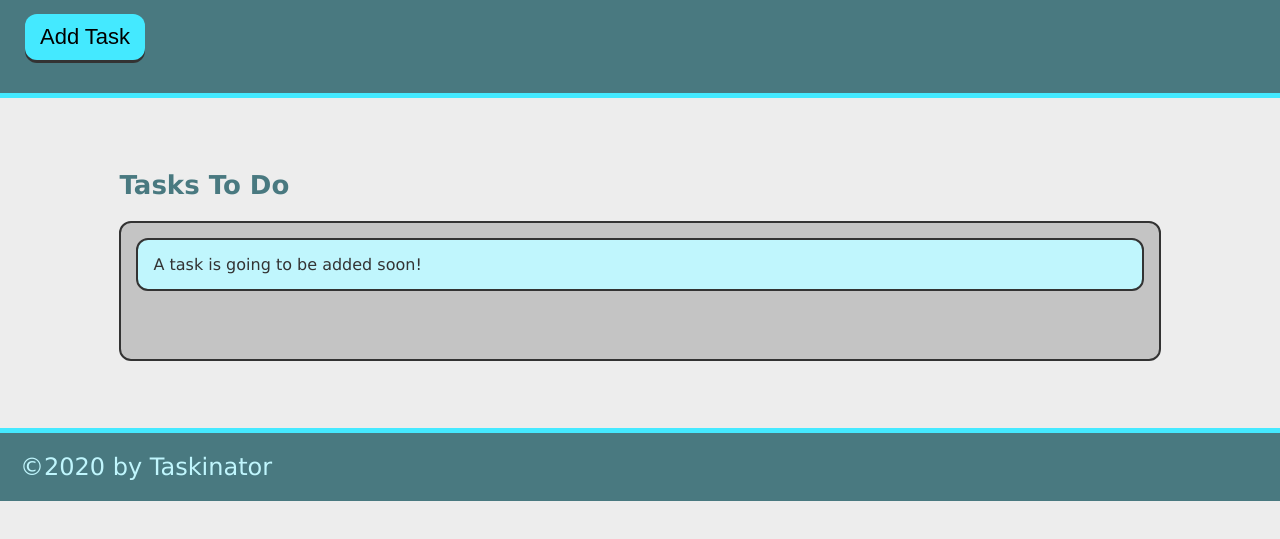
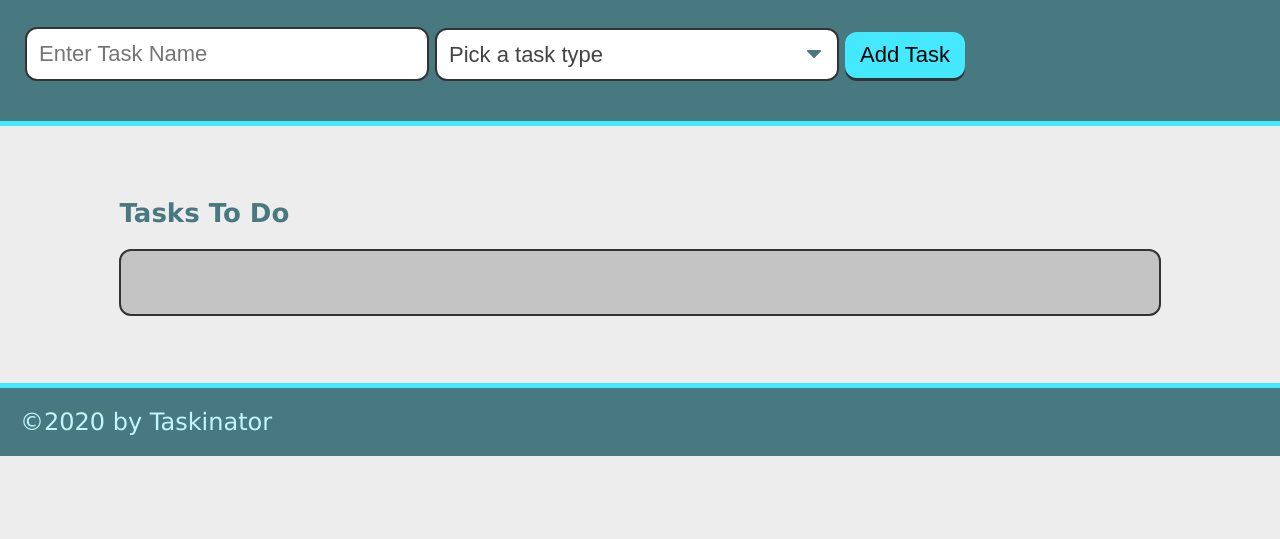
Before and after one commit to ascosper/taskinator, a plain HTML site: page index.html in a window 1280 px wide. Shown: the part 115-654 px from the top of the page. Drawn offline with Linux system fonts and the light colour scheme.

Commit message:
dropdown menu

```diff
--- a/index.html
+++ b/index.html
@@ -13,7 +13,22 @@
     <header>
      <h1 class="page-title">Taskinator</h1>
      <p>Click the button below to add a new task!</p>
-     <button class="btn" id="save-task">Add Task</button>
+     <form id="task-form">
+      <div class="form-group">
+        <input type="text" name="task-name" class="text-input" placeholder="Enter Task Name" />
+      </div>
+      <div class="form-group">
+        <select name="task-type" class="select-dropdown">
+          <option value="" disabled selected>Pick a task type</option>
+          <option value="Print">Print</option>
+          <option value="Web">Web</option>
+          <option value="Mobile">Mobile</option>
+        </select>
+      </div>
+      <div class="form-group">
+        <button class="btn" id="save-task" type="submit">Add Task</button>
+      </div>
+    </form>
     </header>
     <main>
         <section class="task-list-wrapper">
@@ -23,7 +38,7 @@
                 <section class="task-list-wrapper">
                   <h2 class="list-title">Tasks To Do</h2>
                   <ul class="task-list" id="tasks-to-do">
-                    <li class="task-item">A task is going to be added soon!</li>
+
                   </ul>
                 </section>
               </main>
```
